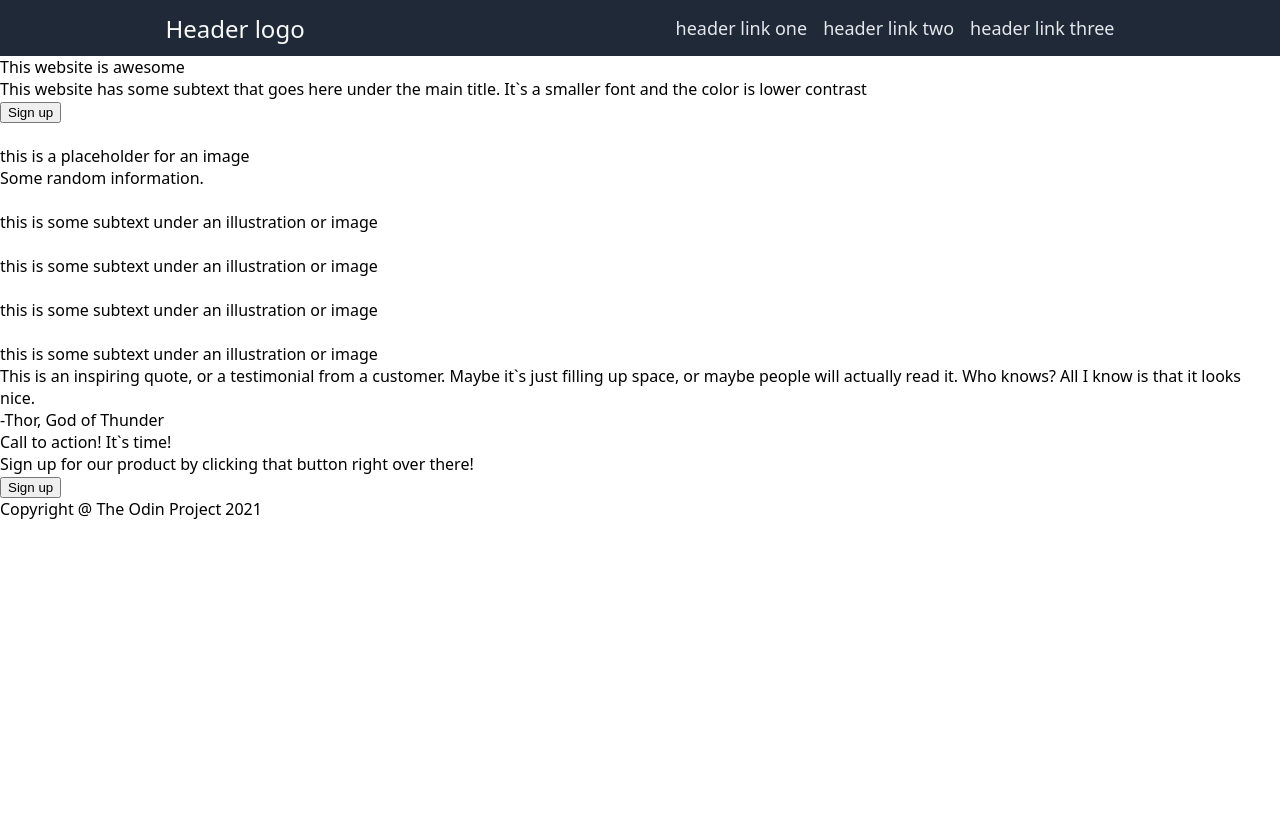
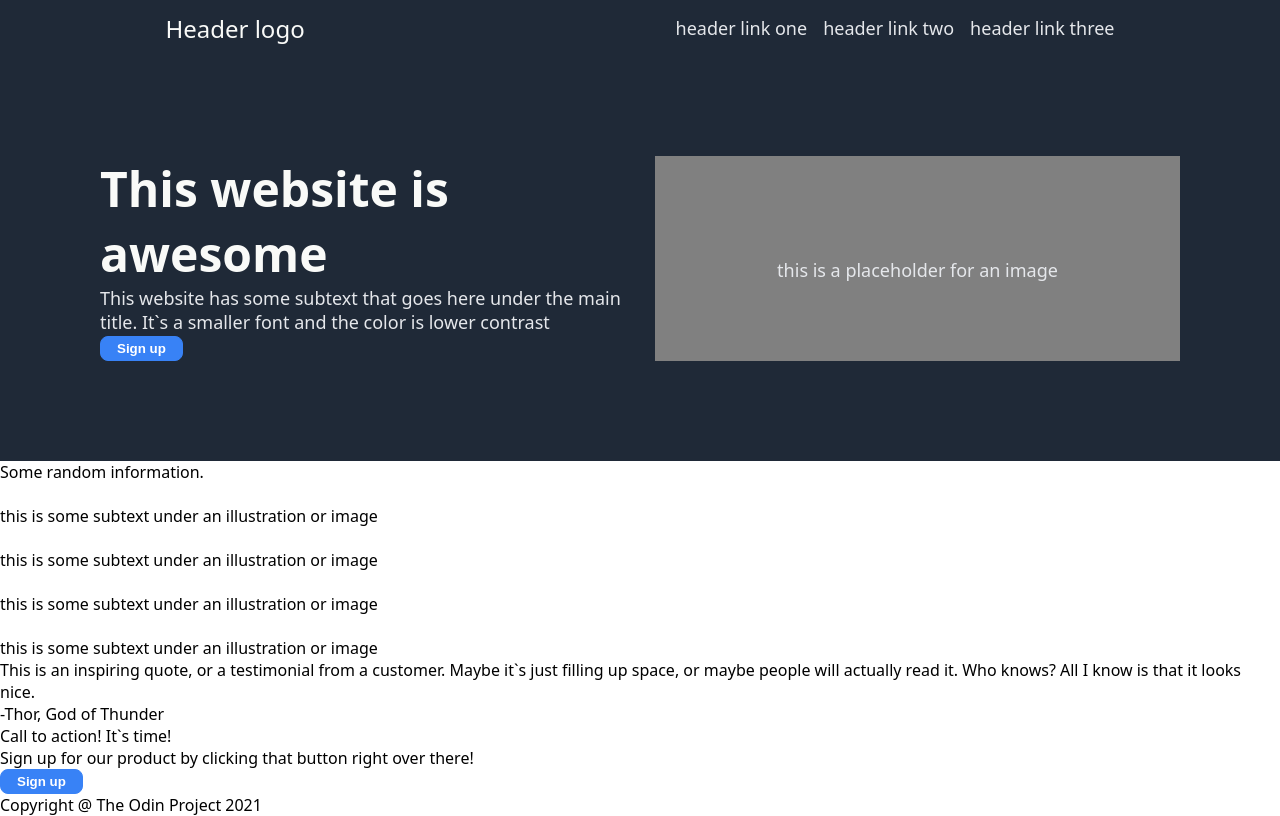
Before and after one commit to Monkelius21/odin-landingpage, a plain HTML site: page index.html in a window 1280 px wide. Drawn offline with Linux system fonts and the light colour scheme.

Commit message:
Create css style for section 1
-Text size and colors in place
-Create button style
-Create two flex items that shrink and grow at
same pace

-Things to do:
Ajust space between text
Correct center of things

```diff
--- a/index.html
+++ b/index.html
@@ -25,7 +25,7 @@
         </div>
         <div class="image-section1">
             <img src="">
-            <div class="text-section1">this is a placeholder for an image</div>
+            <div class="small-text">this is a placeholder for an image</div>
         </div>
     </div>
     <div class="section2">
--- a/style.css
+++ b/style.css
@@ -29,3 +29,51 @@ a{
     font-size: 24px;
     color: #f9faf8;
 }
+
+.section1{
+    display: inline-flex;
+    justify-content: center;
+    align-items: center;
+    align-items: stretch;
+    background-color: #1F2937;
+    padding: 100px;
+    gap: 30px;
+}
+
+
+.text-section1{
+    font-size: 18px;
+    color: gray;
+    flex: 1;
+}
+
+.big-text{
+    font-size: 48px;
+    color: #f9faf8;
+    font-weight: 900;
+}
+
+.small-text{
+    font-size: 18px;
+    color: #e5e7eb;
+}
+
+button{
+    cursor: pointer;
+    padding: 4px 16px;
+    border-radius: 8px;
+}
+
+button.sign-icon{
+    background: #3882f6;
+    border: 1px solid #3882f6;
+    color: white;
+    font-weight: 900;
+}
+
+.image-section1{
+    flex: 1;
+    background-color: gray;
+    text-align: center;
+    align-content: center;
+}
```
